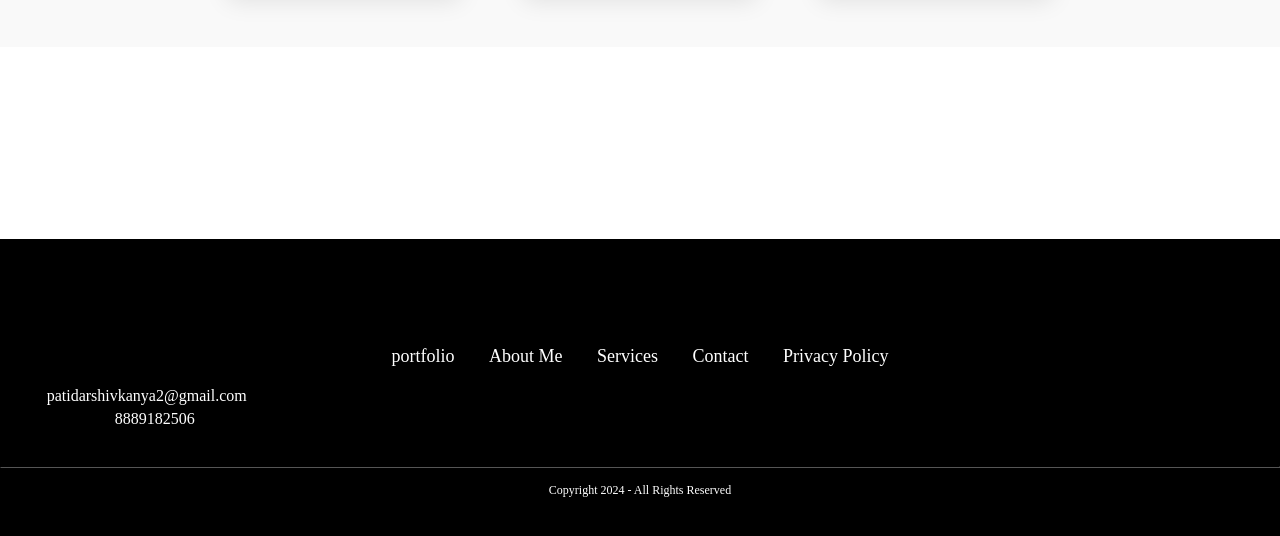
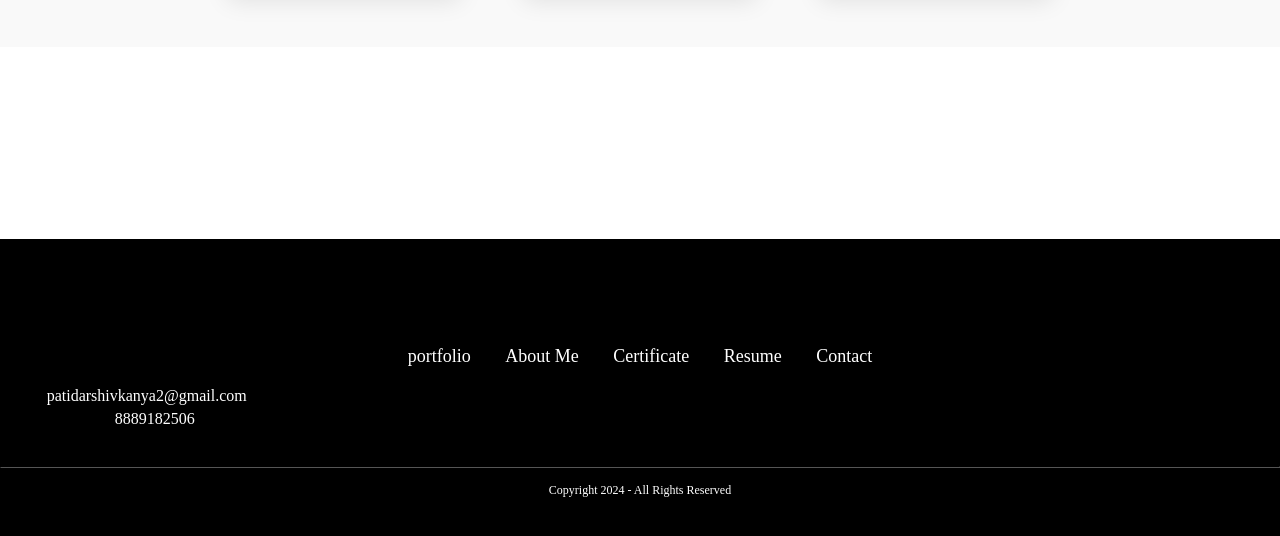
Before and after one commit to programershivi-506/portfolio-website, a plain HTML site: page project.html in a window 1280 px wide. Shown: the part 1235-1771 px from the top of the page. Drawn offline with Linux system fonts and the light colour scheme.

Commit message:
Update project.html

```diff
--- a/project.html
+++ b/project.html
@@ -139,19 +139,19 @@
 
     <ul class="list">
           <li>
-            <a href="#">portfolio</a>
+            <a href="portfolio">portfolio</a>
           </li>
           <li>
             <a href="#about">About Me</a>
           </li>
           <li>
-            <a href="#">Services</a>
+            <a href="#cetificate">Certificate</a>
+          </li>
+          <li>
+            <a href="#resume">Resume</a>
           </li>
           <li>
             <a href="#contact">Contact</a>
-        </li>
-        <li>
-            <a href="#">Privacy Policy</a>
           </li>
         </ul>
     <div class="contact-info">
```
Lines whose indentation alone changed are shown as unchanged.
